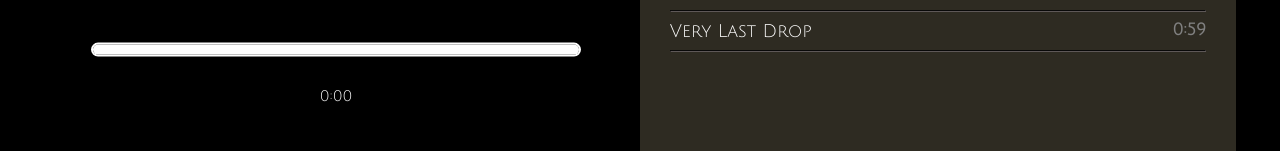
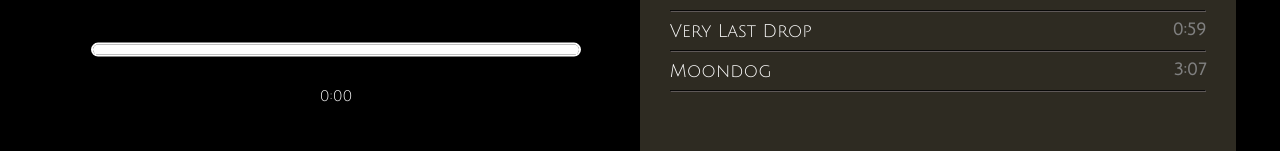
Before and after one commit to jonathanengelbert/dani-portfolio-2019, a React (Create React App) app: page /music in a window 1280 px wide. Shown: the part 420-571 px from the top of the page. Built offline with nearby package versions, Linux system fonts and the light colour scheme; a web font is replaced by a local one.

Commit message:
Adds new song (Moondog)

```diff
--- a/src/components/Music.js
+++ b/src/components/Music.js
@@ -4,6 +4,7 @@ import React from "react";
 import nonsense from '../assets/audio/nonsense.mp3';
 import veryLastDrop from '../assets/audio/very-last-drop.mp3';
 import lightMeUp from '../assets/audio/light-me-up.mp3';
+import moondog from '../assets/audio/moondog .mp3';
 
 class Player extends React.Component {
     constructor(props) {
@@ -35,6 +36,14 @@ class Player extends React.Component {
 
                 {
                     id: 4,
+                    title: "Moondog",
+                    src: moondog,
+                    length: "3:07",
+                    type: "sample"
+                },
+
+                {
+                    id: 5,
                     title: "I let myself feel all the time",
                     src: "/audio/i-let-myself-feel-all-the-time.mp3",
                     length: "2:00",
```
Also changed, not shown: 1 other file (tests, documents, lock files or other folders).
